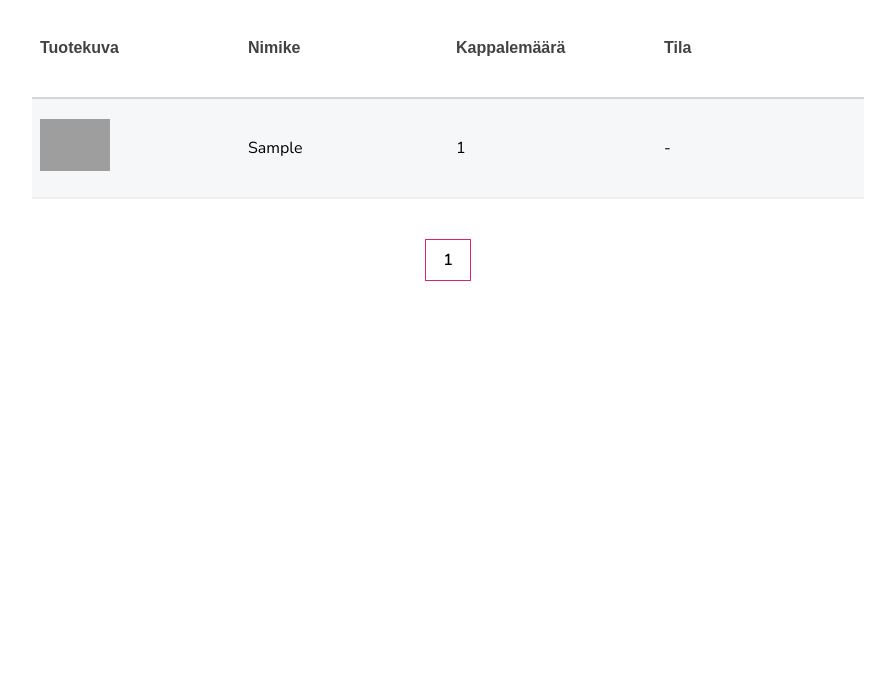
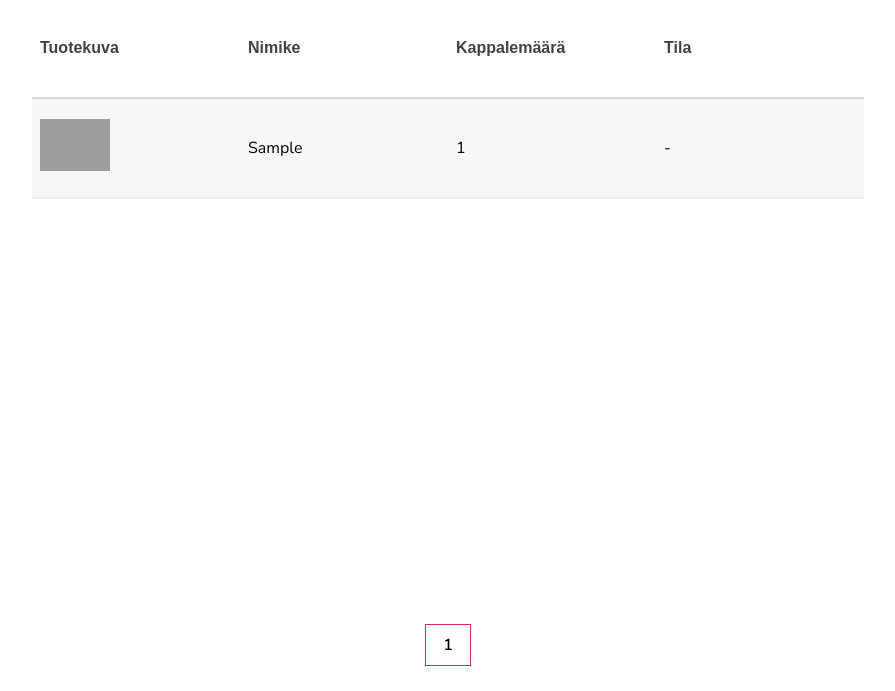
Before and after one commit to KaritaLaine/Varastonhallinta, a Django app: template varastonhallinta/varastonhallintasovellus/templates/lainaus.html in a window 1280 px wide. Shown: the part 274-965 px from the top of the page, without its empty margins (192-1087 px from the left). Before the commit the page ends 555 px from the top, so only its background shows below. Run offline with Django 4.2, Linux system fonts and the light colour scheme; tables that the repository leaves empty hold one stand-in row (values such as "Sample post"); the template is opened without the code that fills it: values that come from a table or form of the project are taken from there, most other values are stand-ins (such as "Sample title", 1, 10 or a date in 2020); grey boxes are pictures that could not be loaded.

Commit message:
pagination fiksailua

```diff
--- a/varastonhallinta/varastonhallintasovellus/static/base.css
+++ b/varastonhallinta/varastonhallintasovellus/static/base.css
@@ -182,6 +182,7 @@ header {
     overflow-x: visible;
     position: relative;
     width: 100%;
+    height: 600px;
 }
 
 
@@ -391,26 +392,19 @@ header {
 
 /* PAGINATION */
 
-.pagination-w {
+#pagination {
     display: flex;
     flex-direction: row;
     justify-content: center;
+    text-align: center;
     width: 100%;
+    padding: 25px 0;
 }
 
-.pagination-w {
-    color: white;
-    font-size: 30px;
-    padding: 50px 0;
-}
-
-.pagination-w a {
+#pagination a {
     padding: 10px 18px;
     text-decoration: none;
     color: black;
-    box-sizing: border-box;
-    width: 100px;
-    height: 100px;
 }
 
 .numero {
@@ -419,7 +413,7 @@ header {
 }
 
 .eka, .vika, .is-active {
-    background-color: #df2070 !important;
+    background-color: #df2070;
     color: white !important;
     font-weight: bold;
 }
--- a/varastonhallinta/varastonhallintasovellus/templates/lainaus.html
+++ b/varastonhallinta/varastonhallintasovellus/templates/lainaus.html
@@ -89,13 +89,11 @@
 
         <!-- Pagination, eli sivutus -->
         <nav>
-            <div class="pagination-w" id="pagination">
-                    <div class = "p-item">
+            <div id="pagination">
                 {% if tuotteet.has_previous %}
                     <a class="edellinen eka" href="?sivu={{ tuotteet.previous_page_number }}"> &laquo</a>
                 {% endif %}
-                    </div>
-                    <div class = "p-item">
+
                 {% for i in paginator.page_range %}
                     {% if i == sivunumero %}
                         <a class="is-active sivu-linkki {% if maara <= per_page %} hidden {%endif%}" href="?sivu={{ i }}"> {{i}} </a>
@@ -103,12 +101,10 @@
                         <a class="numero" href="?sivu={{ i }}"> {{i}} </a>
                     {% endif %}
                 {% endfor %}
-                    </div>
-                    <div class = "p-item">
+
                 {% if tuotteet.has_next %}
                     <a class="seuraava vika" href="?sivu={{ tuotteet.next_page_number }}">&raquo</a>
                 {% endif %}
-                    </div>
             </div>
         </nav>
     </div>
```
Lines whose indentation alone changed are shown as unchanged.
